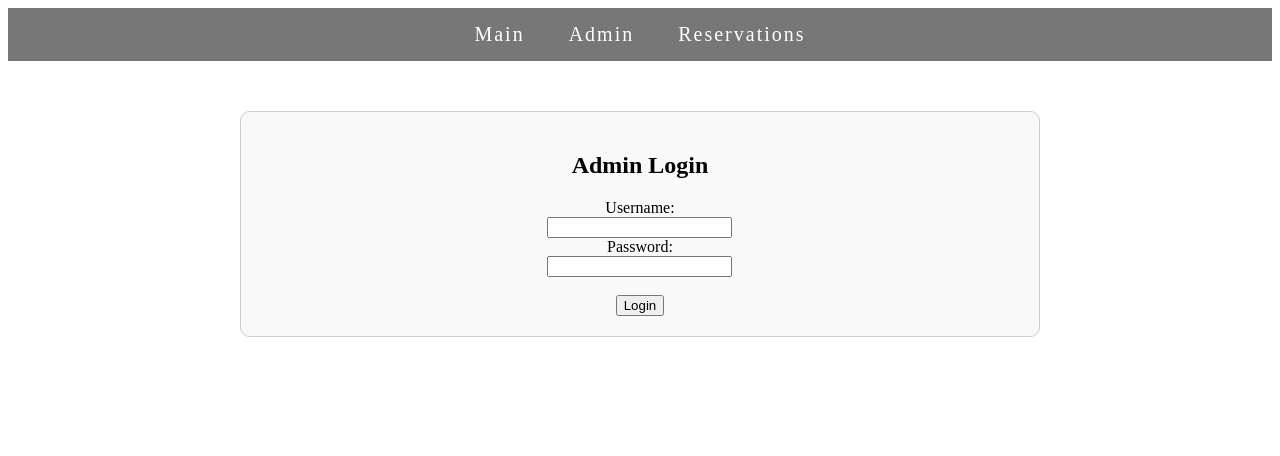
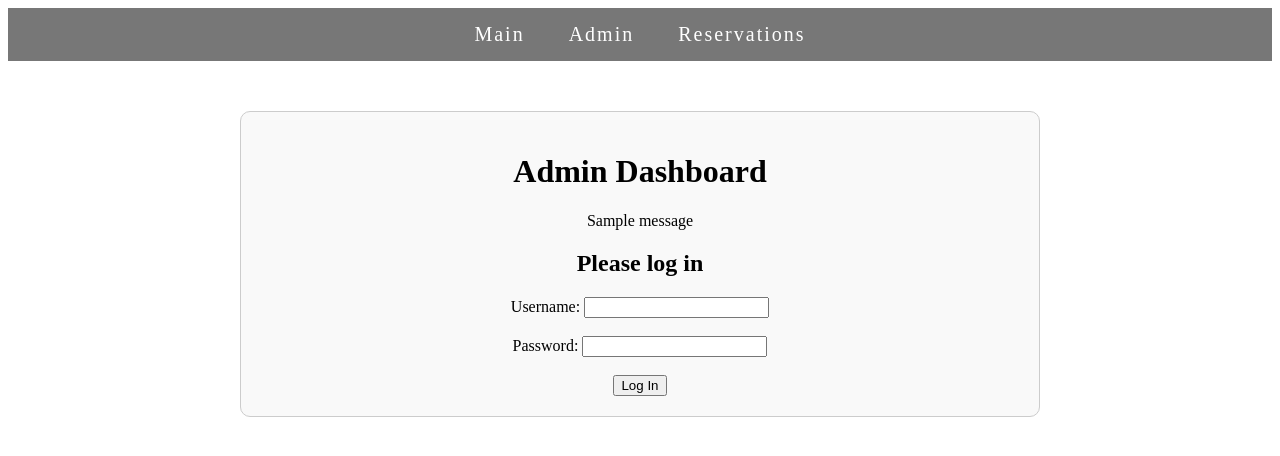
Before and after one commit to ckirbyco/FinalProject, a Flask app: page /admin in a window 1280 px wide. Shown: the top 456 px of the page. Run offline with Flask 3, Linux system fonts and the light colour scheme; one stand-in notice (Sample message) is shown; parts of the project's set-up code (start-up, migrations or seed data) failed here and were passed over.

Commit message:
Update admin.html

```diff
--- a/FinalProject/templates/admin.html
+++ b/FinalProject/templates/admin.html
@@ -1,27 +1,47 @@
 {% extends "base.html" %}
 
-{% block title %}
-    Admin Page
-{% endblock %}
-
 {% block content %}
-
+    <h1>Admin Dashboard</h1>
+    {% if get_flashed_messages() %}
+        {% for message in get_flashed_messages() %}
+            <div>{{ message }}</div>
+    {% endfor %}
+{% endif %}
     {% if authenticated %}
         <h2>Welcome, {{ username }}!</h2>
 
-        <p>Logged in as user. Now need to display seating chart.</p>
+        <!-- Seating Chart Display -->
+        <div style="text-align: center;">
+            <h3>Seating Chart:</h3>
+            <table style="border: 2px solid black; margin: 0 auto;">
+                {% for row in seating_chart %}
+                    <tr>
+                        {% for seat in row %}
+                            <td>{{ seat }}</td>
+                        {% endfor %}
+                    </tr>
+                {% endfor %}
+            </table>
+        </div>
+
+        <!-- Calculate and display total sales -->
+        <h3>Total Sales: ${{ total_sales }}</h3>
 
     {% else %}
-        <h2>Admin Login</h2>
-        {% if error %}
-        <p style="color: red;">{{ error }}</p>
+        <h2>Please log in</h2>
+        <form action="/admin" method="post">
+            <label for="username">Username:</label>
+            <input type="text" id="username" name="username" required><br><br>
+
+            <label for="password">Password:</label>
+            <input type="password" id="password" name="password" required><br><br>
+
+            <button type="submit">Log In</button>
+        </form>
+        {% if message %}
+            <div class="alert alert-danger" role="alert">
+                {{ message }}
+            </div>
         {% endif %}
-        <form action="/admin" method="post">
-            <label for="username">Username:</label><br>
-            <input type="text" id="username" name="username"><br>
-            <label for="password">Password:</label><br>
-            <input type="password" id="password" name="password"><br><br>
-            <input type="submit" value="Login">
-        </form>
     {% endif %}
 {% endblock %}
```
